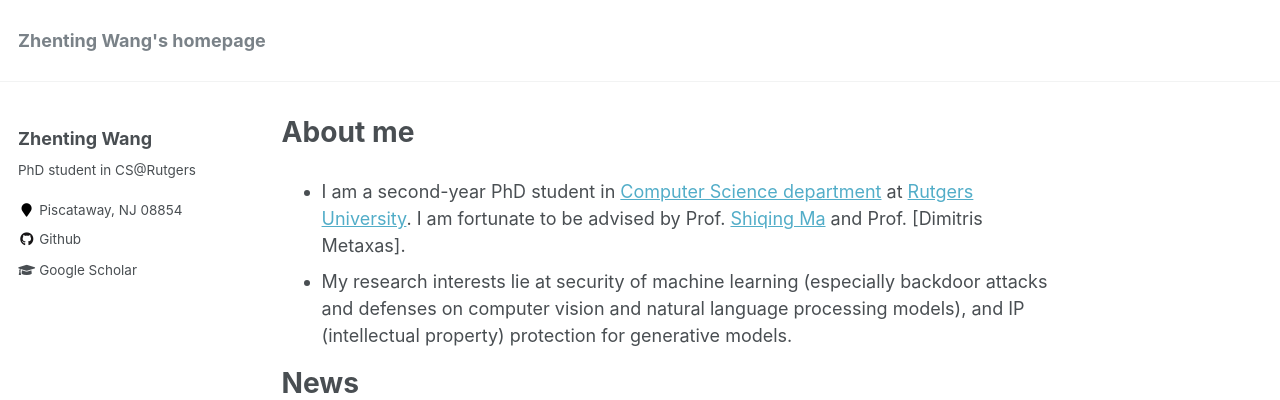
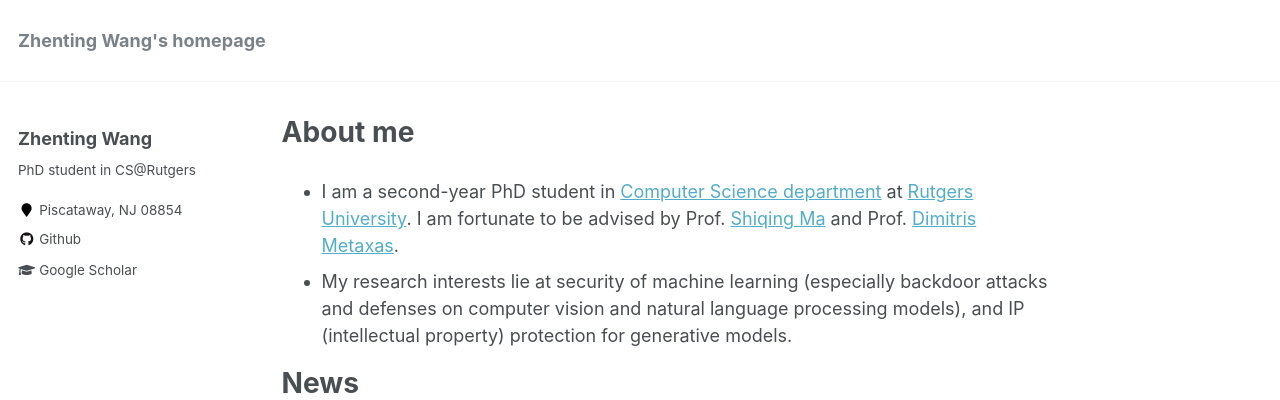
Before and after one commit to ZhentingWang/zhentingwang.github.io, a Jekyll site: the page built from _pages/about.md, in a window 1280 px wide and 900 px high. Shown: the top 400 px of the window. Built offline with Jekyll 4.4.1, drawn with Linux system fonts in a browser that asks for light colours; part of the change alters nothing that is shown.

```diff
--- a/_pages/about.md
+++ b/_pages/about.md
@@ -8,7 +8,7 @@ redirect_from:
   - /about.html
 ---
 
-* I am a second-year PhD student in [Computer Science department](https://www.cs.rutgers.edu/) at [Rutgers University](https://www.rutgers.edu/). I am fortunate to be advised by Prof. [Shiqing Ma](https://www.cs.rutgers.edu/~sm2283/) and Prof. [Dimitris Metaxas].
+* I am a second-year PhD student in [Computer Science department](https://www.cs.rutgers.edu/) at [Rutgers University](https://www.rutgers.edu/). I am fortunate to be advised by Prof. [Shiqing Ma](https://www.cs.rutgers.edu/~sm2283/) and Prof. [Dimitris Metaxas](https://people.cs.rutgers.edu/~dnm/).
 * My research interests lie at security of machine learning (especially backdoor attacks and defenses on computer vision and natural language processing models), and IP (intellectual property) protection for generative models.
 
 News
```
